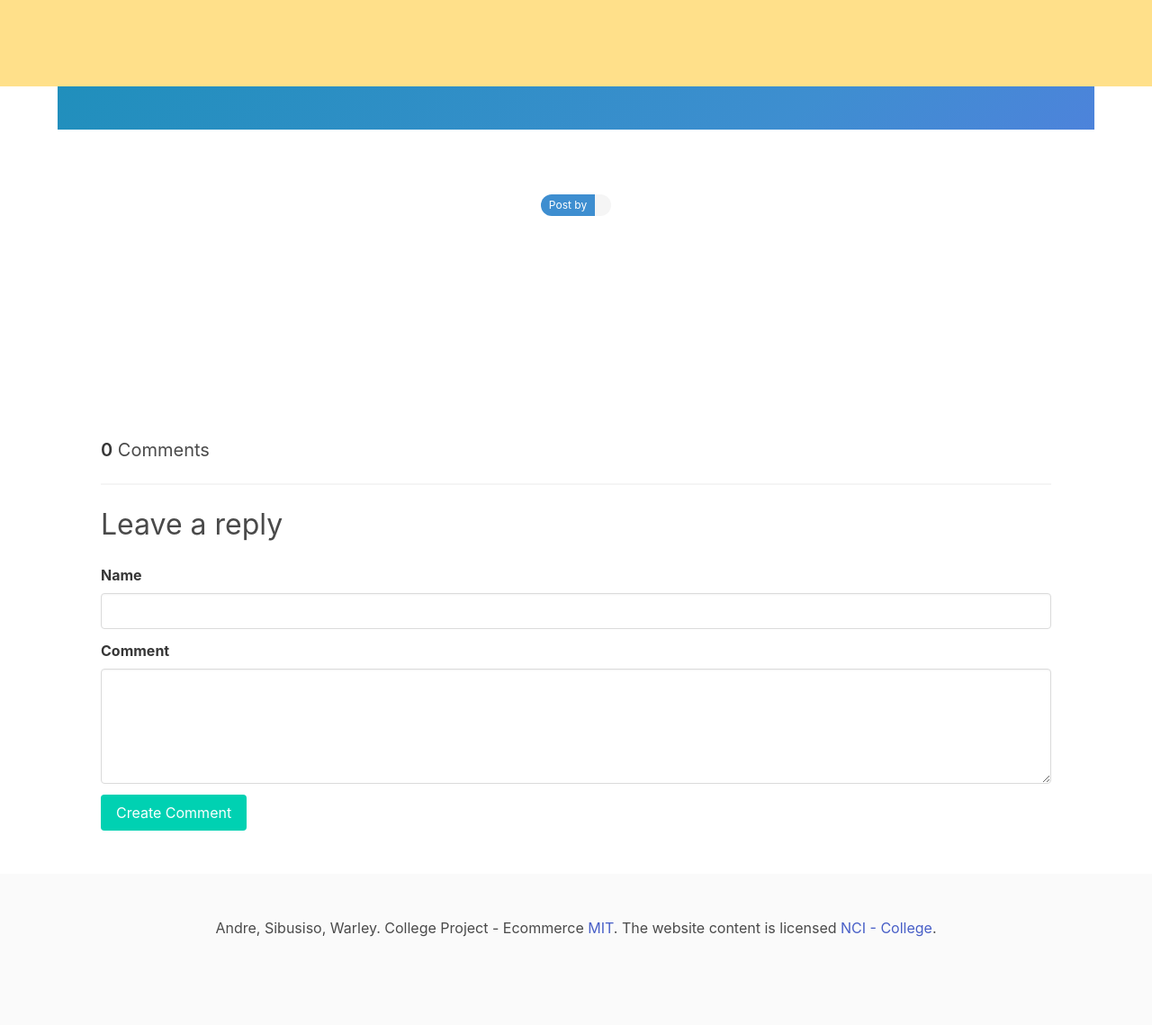
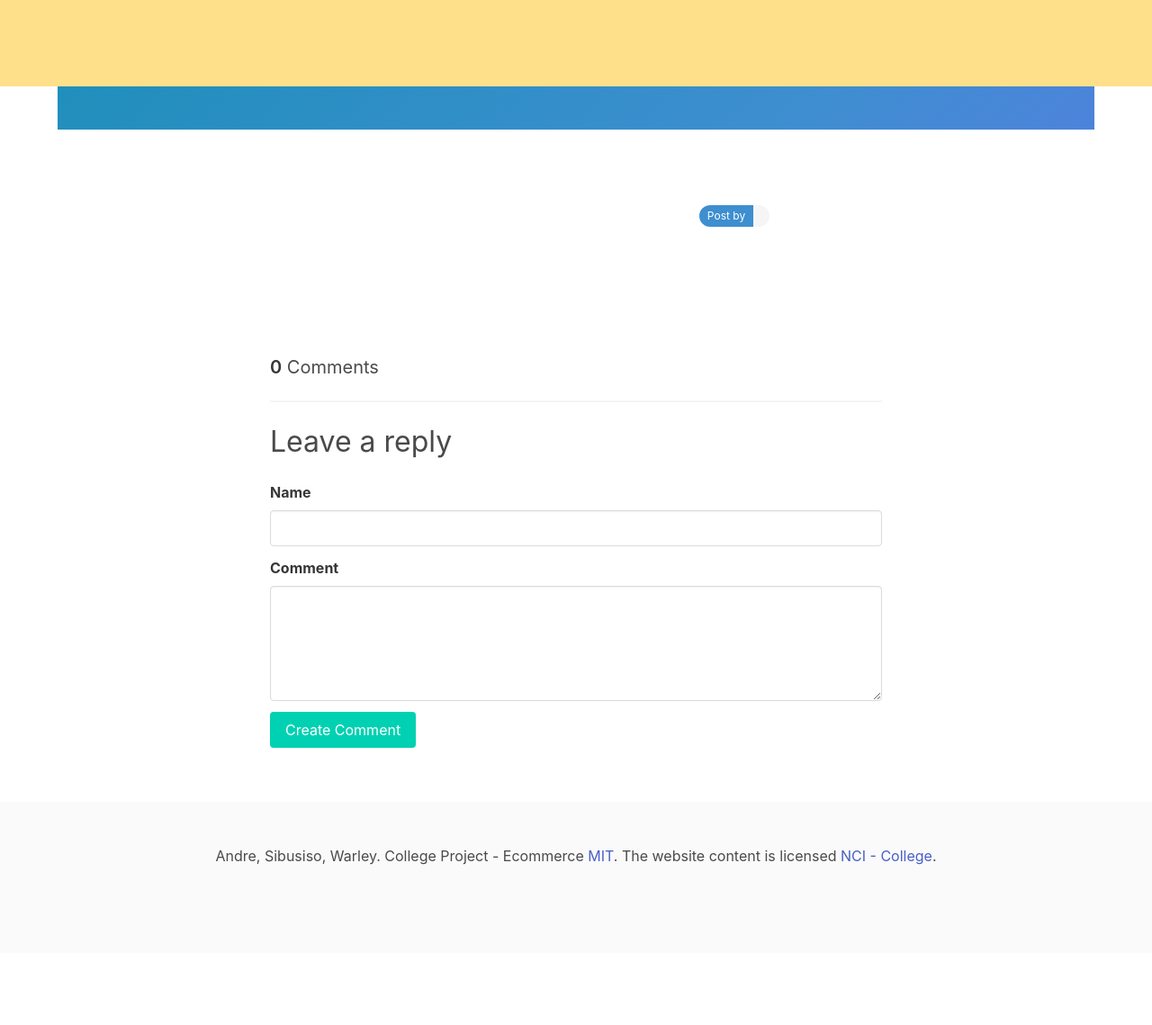
Before and after one commit to warlinsgit/Ncie, a Rails app: template app/views/posts/show.html.erb in a window 1280 px wide. Shown: the part 56-1195 px from the top of the page at 90% size. After the commit the page ends 1017 px from the top, so only its background shows below. Run offline with Rails 7, Linux system fonts and the light colour scheme; the template is opened without the code that fills it, so the values that code supplies are empty; style sheets or scripts are compiled from the project's sources; some libraries are stand-ins or nearby versions.

Commit message:
css on show.html.erb

```diff
--- a/app/views/posts/show.html.erb
+++ b/app/views/posts/show.html.erb
@@ -21,16 +21,10 @@
 	<div class="container">
 
 		<nav class="level">
-
 			<div class="level-left">
 
-
-
-
-
-
 			</div>
-<% if user_signed_in? %>
+			<% if user_signed_in? %>
 
 			<div class="level-right">
 
@@ -65,15 +59,13 @@
 
 				</p>
 
-
-
 			</div>
 
-		</nav>
+	    </nav>
 		    <% end %>
 
 
-		<div class="content container has-text-centered">
+		<div class="column is-8 is-offset-2 has-text-justified">
 
 
 
@@ -86,25 +78,21 @@
 
                                     <span class="tag is-rounded is-info">Post by <%= @post.user.email.split('@').first %></span>
                                     <span class="tag is-rounded"><%= @post.created_at.strftime("%B %d %Y, %l:%M%P") %></span>
-                                </div>
 
 
-
-    		<div class="is-large pv5">
+                    </div>
 
 
-				<%= @post.content %>
-
-			</div>
-
-
+            		<div class="has-text-centeredr  ">
+						<%= @post.content %>
+					</div>
 
 
 
 </section>
 
-<section class=" section comments">
-	<div class="container">
+<section class="section comments">
+	<div class="column is-8 is-offset-2 has-text-justified">
 
 		<h2 class="subtitle is-5"><strong><%= @post.comments.count %></strong> Comments</h2>
 		<%= render @post.comments %>
```
Also changed, not shown: 3 other files.
